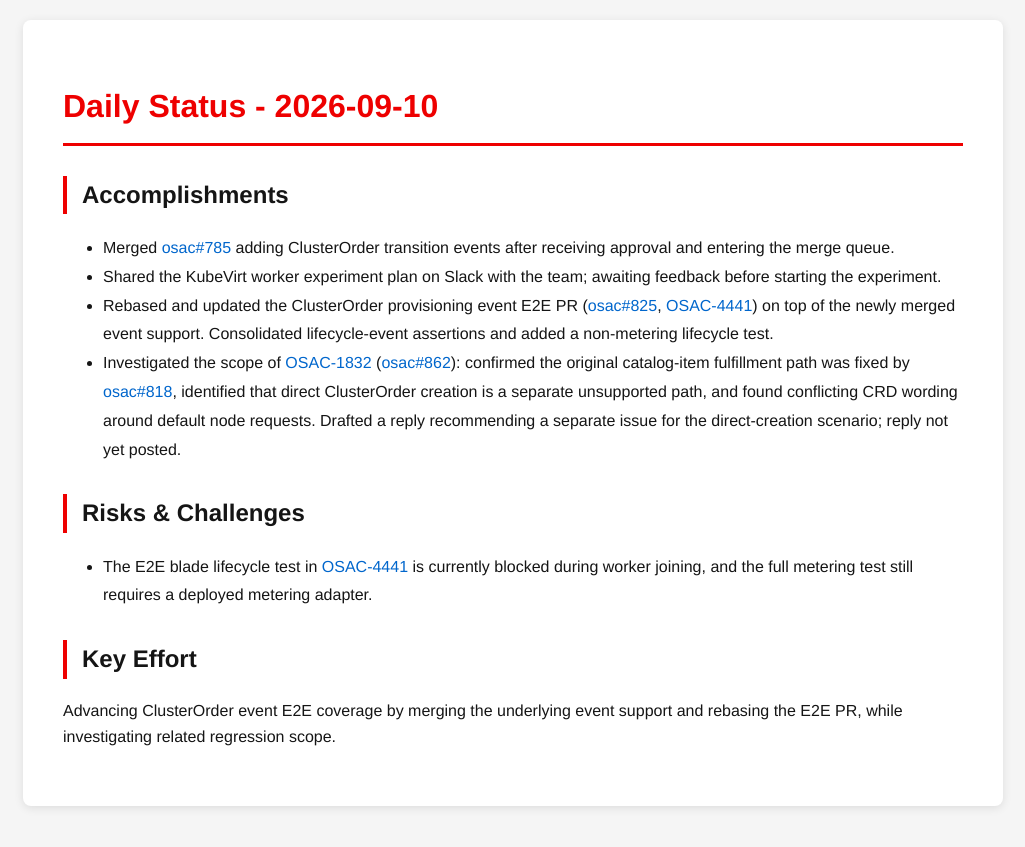
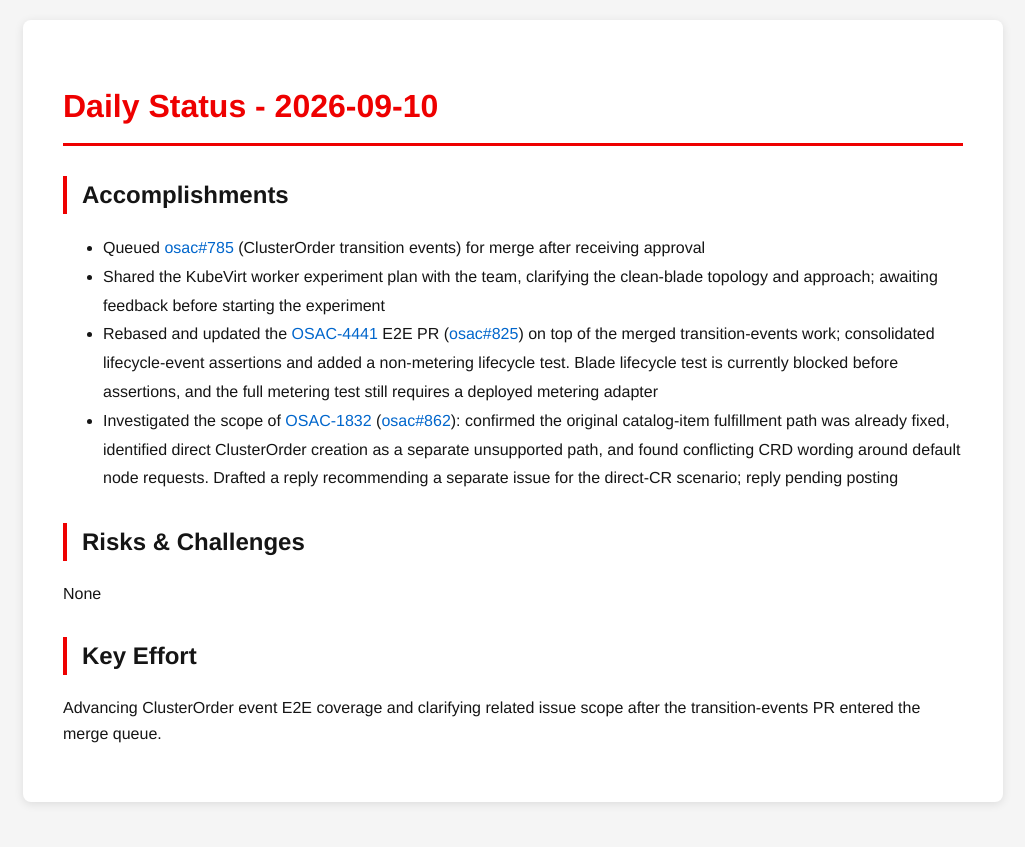
Before and after one commit to tzvatot/daily-status, a Jekyll site: the page built from 2026-09-10.md, in a window 1280 px wide. Shown: the top 847 px of the page, without its empty margins (127-1152 px from the left). Built offline with Jekyll 4.4.1, drawn with Linux system fonts in a browser that asks for light colours.

Commit message:
Daily status update - 2026-09-10

```diff
--- a/2026-09-10.md
+++ b/2026-09-10.md
@@ -7,13 +7,13 @@ date: 2026-09-10
 # Daily Status - 2026-09-10
 
 ## Accomplishments
-- Merged [osac#785](https://github.com/osac-project/osac/pull/785) adding ClusterOrder transition events after receiving approval and entering the merge queue.
-- Shared the KubeVirt worker experiment plan on Slack with the team; awaiting feedback before starting the experiment.
-- Rebased and updated the ClusterOrder provisioning event E2E PR ([osac#825](https://github.com/osac-project/osac/pull/825), [OSAC-4441](https://redhat.atlassian.net/browse/OSAC-4441)) on top of the newly merged event support. Consolidated lifecycle-event assertions and added a non-metering lifecycle test.
-- Investigated the scope of [OSAC-1832](https://redhat.atlassian.net/browse/OSAC-1832) ([osac#862](https://github.com/osac-project/osac/pull/862)): confirmed the original catalog-item fulfillment path was fixed by [osac#818](https://github.com/osac-project/osac/pull/818), identified that direct ClusterOrder creation is a separate unsupported path, and found conflicting CRD wording around default node requests. Drafted a reply recommending a separate issue for the direct-creation scenario; reply not yet posted.
+- Queued [osac#785](https://github.com/osac-project/osac/pull/785) (ClusterOrder transition events) for merge after receiving approval
+- Shared the KubeVirt worker experiment plan with the team, clarifying the clean-blade topology and approach; awaiting feedback before starting the experiment
+- Rebased and updated the [OSAC-4441](https://redhat.atlassian.net/browse/OSAC-4441) E2E PR ([osac#825](https://github.com/osac-project/osac/pull/825)) on top of the merged transition-events work; consolidated lifecycle-event assertions and added a non-metering lifecycle test. Blade lifecycle test is currently blocked before assertions, and the full metering test still requires a deployed metering adapter
+- Investigated the scope of [OSAC-1832](https://redhat.atlassian.net/browse/OSAC-1832) ([osac#862](https://github.com/osac-project/osac/pull/862)): confirmed the original catalog-item fulfillment path was already fixed, identified direct ClusterOrder creation as a separate unsupported path, and found conflicting CRD wording around default node requests. Drafted a reply recommending a separate issue for the direct-CR scenario; reply pending posting
 
 ## Risks & Challenges
-- The E2E blade lifecycle test in [OSAC-4441](https://redhat.atlassian.net/browse/OSAC-4441) is currently blocked during worker joining, and the full metering test still requires a deployed metering adapter.
+None
 
 ## Key Effort
-Advancing ClusterOrder event E2E coverage by merging the underlying event support and rebasing the E2E PR, while investigating related regression scope.
+Advancing ClusterOrder event E2E coverage and clarifying related issue scope after the transition-events PR entered the merge queue.
```
